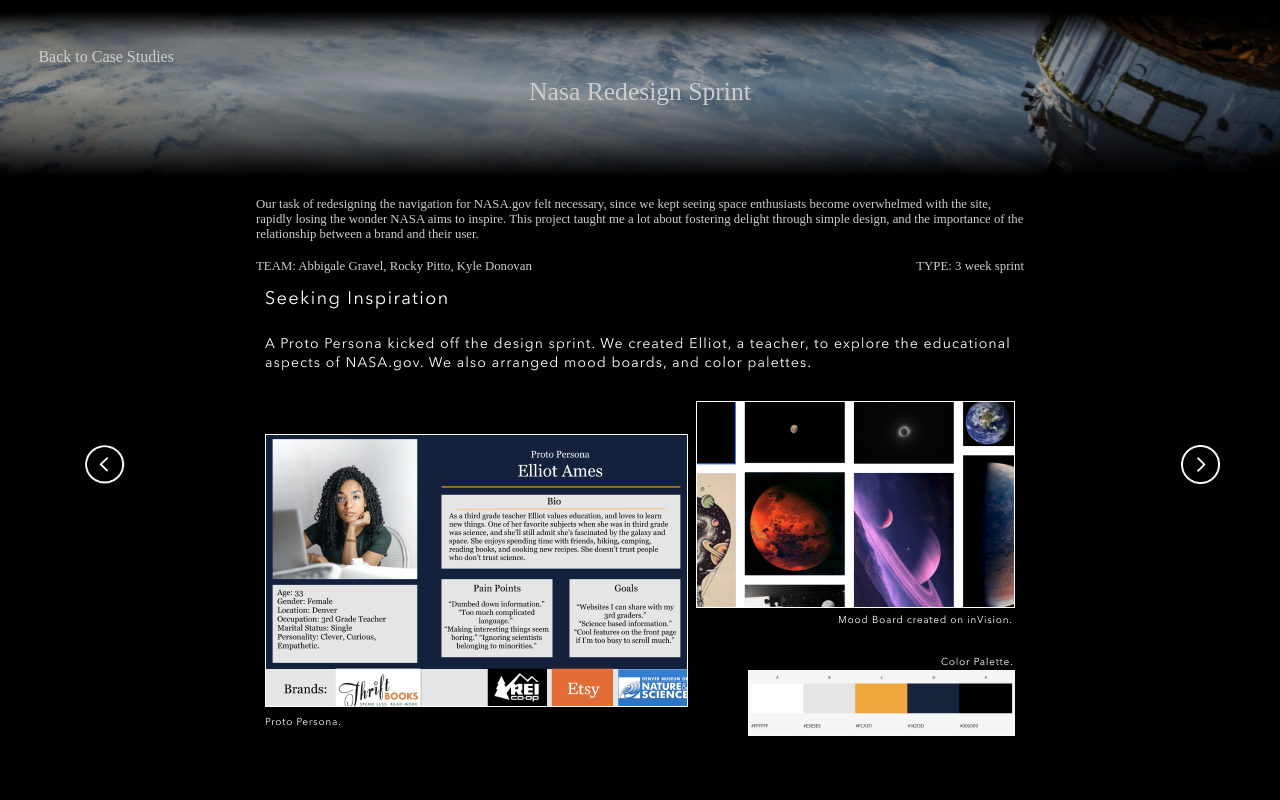
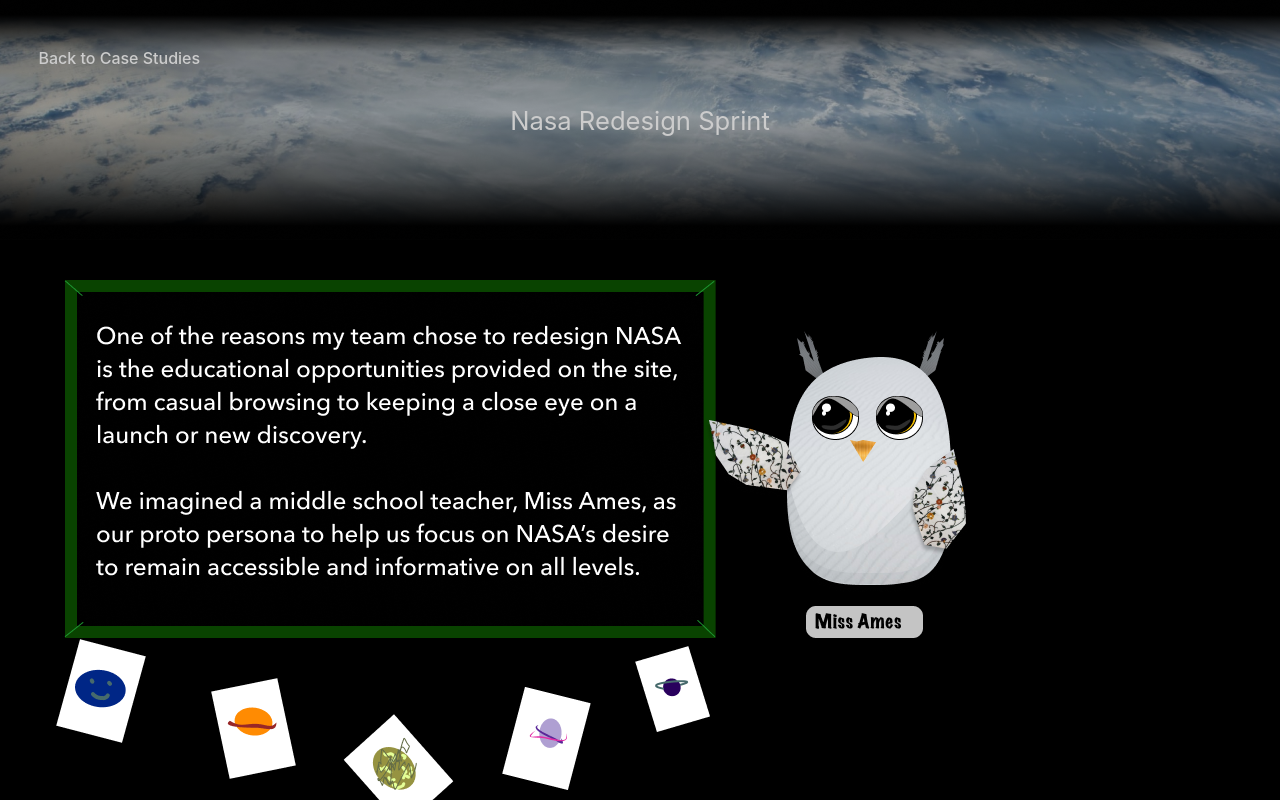
Before and after one commit to kielzor/abbigale-dawn-gravel-portfolio, a React (Create React App) app in the folder abbigale-dawn-gravel-portfolio/: page /abbigale-dawn-gravel-portfolio/nasa in a window 1280 px wide. Shown: the top 800 px of the page. Built offline with nearby package versions, Linux system fonts and the light colour scheme.

Commit message:
Get back to functional

```diff
--- a/abbigale-dawn-gravel-portfolio/src/CaseStudiesPage/CaseStudiesHeader/CaseStudiesHeader.css
+++ b/abbigale-dawn-gravel-portfolio/src/CaseStudiesPage/CaseStudiesHeader/CaseStudiesHeader.css
@@ -1,6 +1,6 @@
 .nasa-header-image {
   background-image: url("../../images/nasa-header.png");
-  height: 23vh;
+  height: 30vh;
   background-size: cover;
   display: flex;
   align-items: center;
--- a/abbigale-dawn-gravel-portfolio/src/CaseStudiesPage/Nasa/Nasa.css
+++ b/abbigale-dawn-gravel-portfolio/src/CaseStudiesPage/Nasa/Nasa.css
@@ -1,6 +1,14 @@
-.case-studies-full-page {
+.nasa-header-to-page-spacing {
   background-color: #000000;
-  height: 100vh;
+  height: 5vh;
   width: 100vw;
-  font-family: "Avenir Next";
 }
+
+.nasa-case-study-full-page {
+  background-image: url("../../images/nasa-case-study.png");
+  background-repeat: no-repeat;
+  background-position: center top;
+  background-color: #000000;
+  height: 3800px;
+  width: 100vw;
+}
--- a/abbigale-dawn-gravel-portfolio/src/CaseStudiesPage/Nasa/Nasa.js
+++ b/abbigale-dawn-gravel-portfolio/src/CaseStudiesPage/Nasa/Nasa.js
@@ -1,25 +1,15 @@
 import "./Nasa.css";
 import { CaseStudiesHeader } from "../CaseStudiesHeader/CaseStudiesHeader";
-import { CaseStudiesMain } from "../CaseStudiesMain/CaseStudiesMain";
 
 export const Nasa = () => {
   const headerText = "Nasa Redesign Sprint";
   const headerClass = "nasa-header-image";
 
-  const caseStudyData = {
-    description: [
-      "Our task of redesigning the navigation for NASA.gov felt necessary, since we kept seeing space enthusiasts become overwhelmed with the site, rapidly losing the wonder NASA aims to inspire.  This project taught me a lot about fostering delight through simple design, and the importance of the relationship between a brand and their user.",
-    ],
-    team: "Abbigale Gravel, Rocky Pitto, Kyle Donovan",
-    type: "3 week sprint",
-    imageName: "nasa",
-    imageNum: 6,
-  };
-
   return (
-    <div className="case-studies-full-page">
+    <div>
       <CaseStudiesHeader headerText={headerText} headerClass={headerClass} />
-      <CaseStudiesMain caseStudyData={caseStudyData} />
+      <div className="nasa-header-to-page-spacing" />
+      <div className="nasa-case-study-full-page" />
     </div>
   );
 };
```
Also changed, not shown: abbigale-dawn-gravel-portfolio/src/images/nasa-case-study.png (added).
